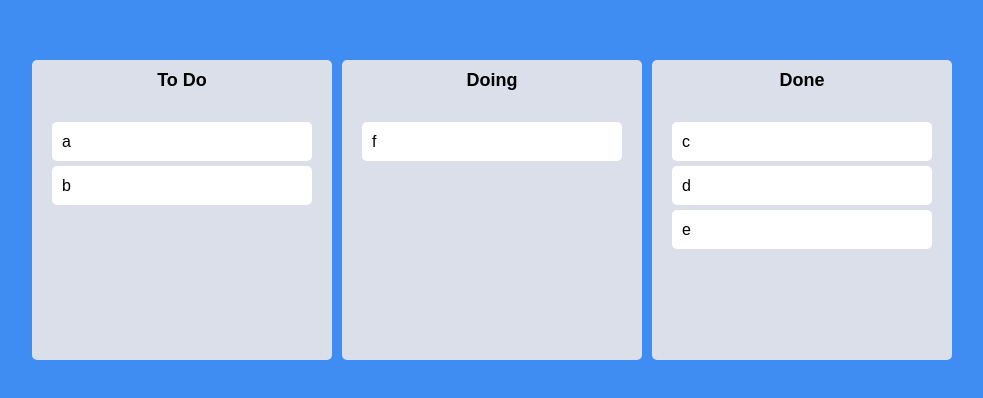
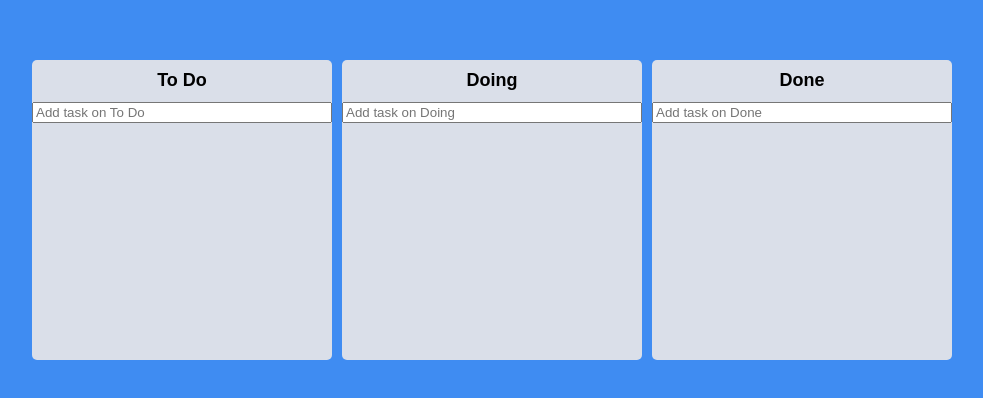
Before and after one commit to aeuna/trello-clone, a React (Create React App) app: page / in a window 1280 px wide. Shown: the part 190-588 px from the top of the page, without its empty margins (148-1131 px from the left). Built offline with nearby package versions, Linux system fonts and the light colour scheme.

Commit message:
Creating Tasks

```diff
--- a/package.json
+++ b/package.json
@@ -13,6 +13,7 @@
     "react": "^17.0.2",
     "react-beautiful-dnd": "^13.1.0",
     "react-dom": "^17.0.2",
+    "react-hook-form": "^7.27.1",
     "react-scripts": "5.0.0",
     "recoil": "^0.6.1",
     "styled-components": "^5.3.3",
--- a/src/App.tsx
+++ b/src/App.tsx
@@ -30,17 +30,19 @@ function App() {
     if (destination.droppableId === source.droppableId) {
       setToDos((allBoards) => {
         const boardCopy = [...allBoards[source.droppableId]];
+        const taskObj = boardCopy[source.index];
         boardCopy.splice(source.index, 1);
-        boardCopy.splice(destination.index, 0, draggableId);
+        boardCopy.splice(destination.index, 0, taskObj);
         return { ...allBoards, [source.droppableId]: boardCopy };
       });
     }
     if (destination.droppableId !== source.droppableId) {
       setToDos((allBoards) => {
         const sourceBoardCopy = [...allBoards[source.droppableId]];
+        const taskObj = sourceBoardCopy[source.index];
         sourceBoardCopy.splice(source.index, 1);
         const destBoardCopy = [...allBoards[destination.droppableId]];
-        destBoardCopy.splice(destination.index, 0, draggableId);
+        destBoardCopy.splice(destination.index, 0, taskObj);
         return {
           ...allBoards,
           [source.droppableId]: sourceBoardCopy,
--- a/src/atoms.ts
+++ b/src/atoms.ts
@@ -1,14 +1,19 @@
 import { atom, selector } from "recoil";
 
 interface IToDoState {
-  [key: string]: string[];
+  [key: string]: ITodo[];
+}
+
+export interface ITodo {
+  id: number;
+  text: string;
 }
 
 export const toDoState = atom<IToDoState>({
   key: "toDo",
   default: {
-    "To Do": ["a", "b"],
-    Doing: ["f"],
-    Done: ["c", "d", "e"],
+    "To Do": [],
+    Doing: [],
+    Done: [],
   },
 });
--- a/src/components/Board.tsx
+++ b/src/components/Board.tsx
@@ -1,6 +1,10 @@
+import { useForm } from "react-hook-form";
+import { useRef } from "react";
 import { Droppable } from "react-beautiful-dnd";
 import styled from "styled-components";
 import DraggabbleCard from "./DraggabbleCard";
+import { ITodo, toDoState } from "../atoms";
+import { useSetRecoilState } from "recoil";
 
 const Wrapper = styled.div`
   width: 300px;
@@ -36,15 +40,45 @@ const Area = styled.div<IAreaProps>`
   padding: 20px;
 `;
 
+const Form = styled.form`
+  width: 100%;
+  input {
+    width: 100%;
+  }
+`;
+
 interface IBoardProps {
-  toDos: string[];
+  toDos: ITodo[];
   boardId: string;
 }
 
+interface IForm {
+  toDo: string;
+}
+
 function Board({ toDos, boardId }: IBoardProps) {
+  const setToDos = useSetRecoilState(toDoState);
+  const { register, setValue, handleSubmit } = useForm<IForm>();
+  const onValid = ({ toDo }: IForm) => {
+    const newToDo = {
+      id: Date.now(),
+      text: toDo,
+    };
+    setToDos((allBoards) => {
+      return { ...allBoards, [boardId]: [...allBoards[boardId], newToDo] };
+    });
+    setValue("toDo", "");
+  };
   return (
     <Wrapper>
       <Title>{boardId}</Title>
+      <Form onSubmit={handleSubmit(onValid)}>
+        <input
+          {...register("toDo", { required: true })}
+          type="text"
+          placeholder={`Add task on ${boardId}`}
+        />
+      </Form>
       <Droppable droppableId={boardId}>
         {(provided, snapshot) => (
           <Area
@@ -54,7 +88,12 @@ function Board({ toDos, boardId }: IBoardProps) {
             {...provided.droppableProps}
           >
             {toDos.map((toDo, index) => (
-              <DraggabbleCard key={toDo} toDo={toDo} index={index} />
+              <DraggabbleCard
+                key={toDo.id}
+                index={index}
+                toDoId={toDo.id}
+                toDoText={toDo.text}
+              />
             ))}
             {provided.placeholder}
           </Area>
--- a/src/components/DraggabbleCard.tsx
+++ b/src/components/DraggabbleCard.tsx
@@ -13,13 +13,14 @@ const Card = styled.div<{ isDragging: boolean }>`
 `;
 
 interface IDraggabbleCardProps {
-  toDo: string;
+  toDoId: number;
+  toDoText: string;
   index: number;
 }
 
-function DraggabbleCard({ toDo, index }: IDraggabbleCardProps) {
+function DraggabbleCard({ toDoId, toDoText, index }: IDraggabbleCardProps) {
   return (
-    <Draggable key={toDo} draggableId={toDo} index={index}>
+    <Draggable key={toDoId} draggableId={toDoId + ""} index={index}>
       {(provided, snapshot) => (
         <Card
           isDragging={snapshot.isDragging}
@@ -27,7 +28,7 @@ function DraggabbleCard({ toDo, index }: IDraggabbleCardProps) {
           {...provided.draggableProps}
           {...provided.dragHandleProps}
         >
-          {toDo}
+          {toDoText}
         </Card>
       )}
     </Draggable>
```
Also changed, not shown: 2 other files (tests, documents, lock files or other folders).
